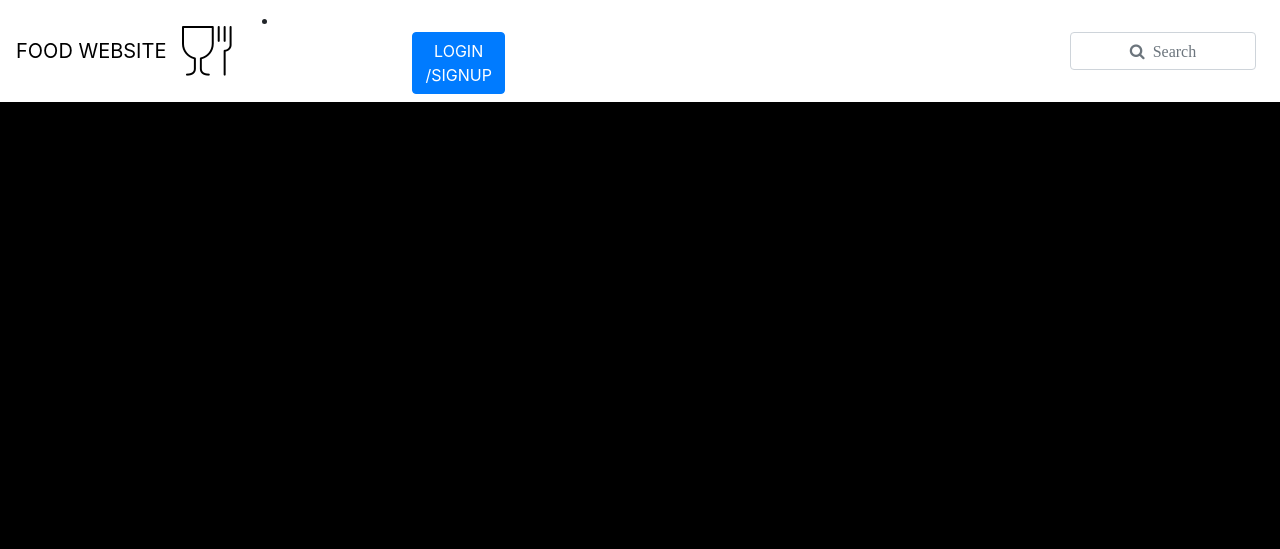
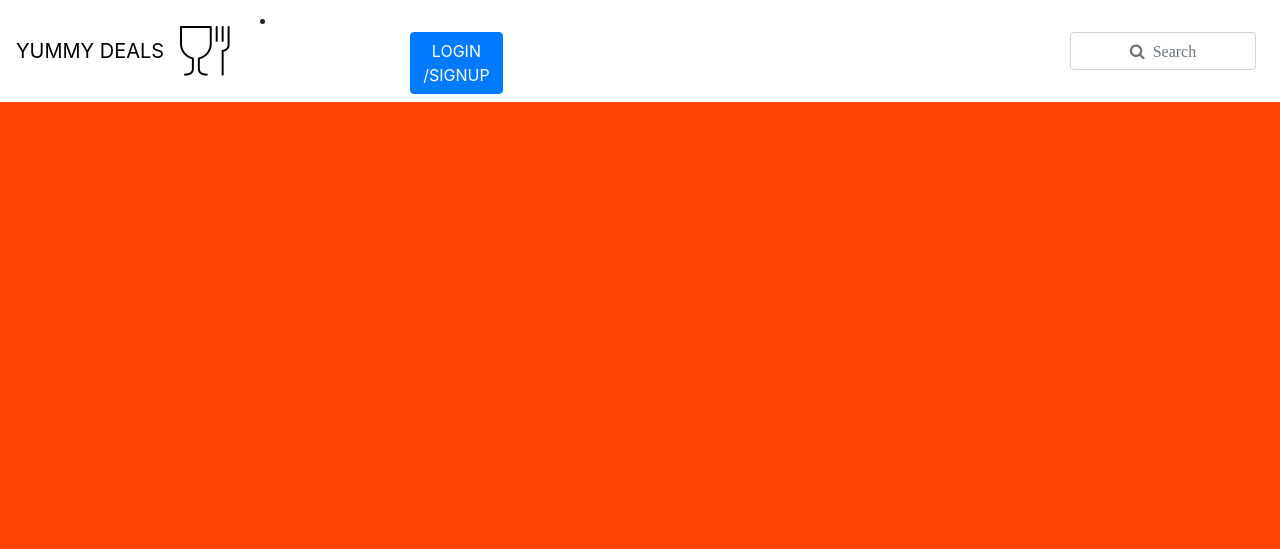
Before and after one commit to HannahChege/Capstone_Project, a Django app: page / in a window 1280 px wide. Shown: the top 549 px of the page. Run offline with Django 3.2, Linux system fonts and the light colour scheme; some libraries are stand-ins or nearby versions.

Commit message:
Changes made

```diff
--- a/foody/templates/navbar.html
+++ b/foody/templates/navbar.html
@@ -1,5 +1,5 @@
 <nav class="navbar navbar-expand-lg " style="background-color:white;">
-  <a class="navbar-brand" href="#" style="color:black;">FOOD WEBSITE</a>
+  <a class="navbar-brand" href="#" style="color:black;">YUMMY DEALS</a>
   <img src="static/image/food2.png" >
   <button class="navbar-toggler" type="button" data-toggle="collapse" data-target="#navbarColor01" aria-controls="navbarColor01" aria-expanded="false" aria-label="Toggle navigation">
     <span class="navbar-toggler-icon"></span>
@@ -45,11 +45,11 @@
 <style>
   @import url('https://cdnjs.cloudflare.com/ajax/libs/font-awesome/4.7.0/css/font-awesome.min.css');
  body{
- background-color:black;
+ background-color:orangered;
  background-attachment: fixed;
  background-size: cover;
  background-position: center;
- height: 150px;
+ height: 550px;
 
  }
  .nav{
```
